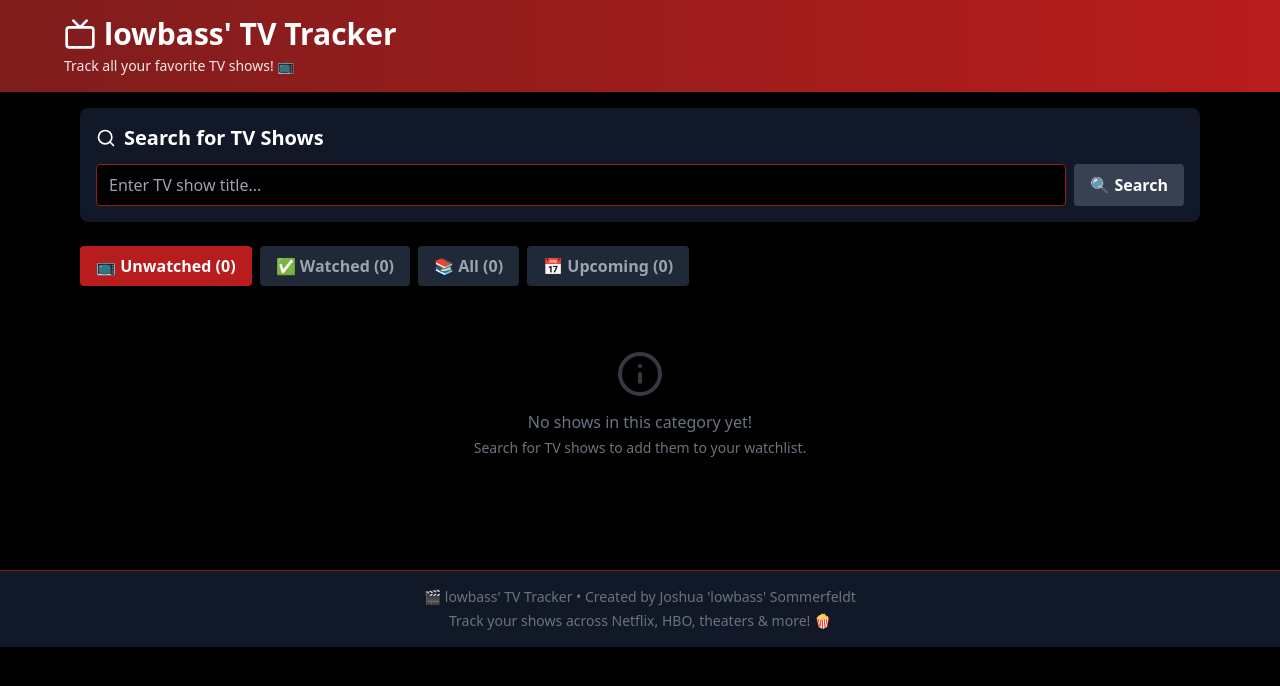
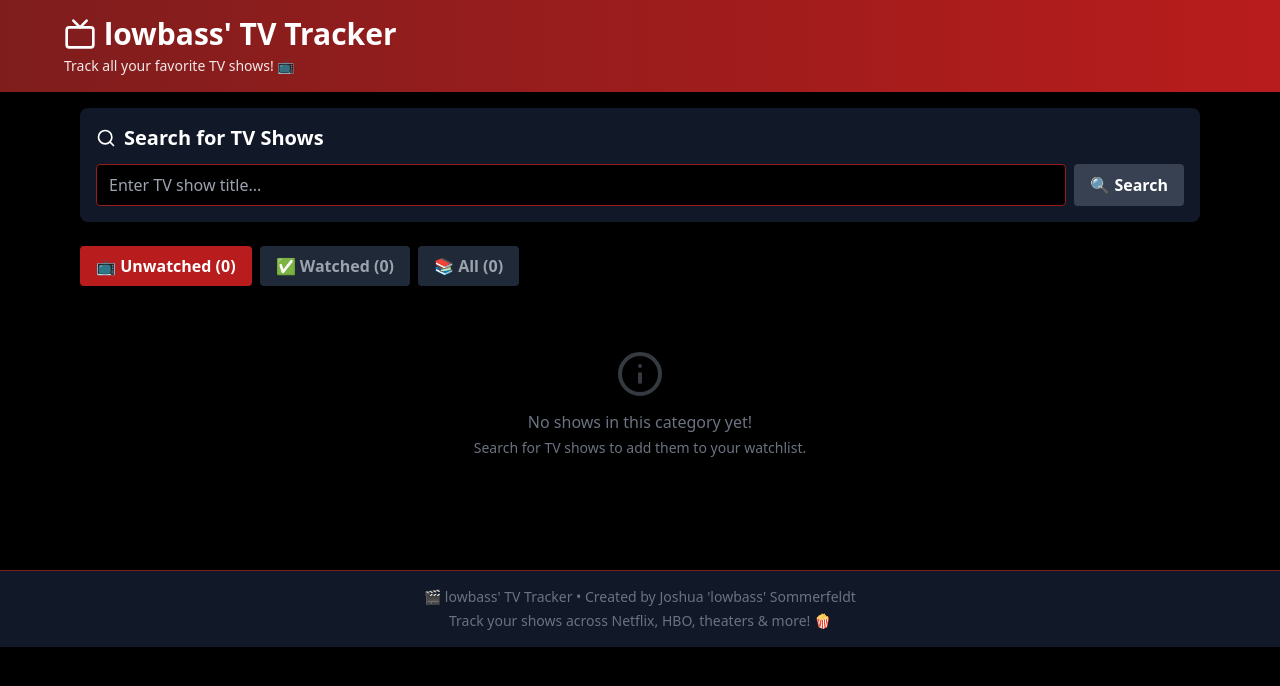
Before and after one commit to lowbassguy/lowbass-tv-tracker, a React (Vite) app: page / in a window 1280 px wide. Shown: the top 686 px of the page. Built offline with nearby package versions, Linux system fonts and the light colour scheme.

Commit message:
Revert "Add upcoming episodes tab to watchlist UI"
This reverts commit 2273941f714234f7c270733fa454572dbc2b51a9.

```diff
--- a/src/App.tsx
+++ b/src/App.tsx
@@ -553,8 +553,6 @@ const App = () => {
         return watchlist.filter(item => !item.watched);
       case 'watched':
         return watchlist.filter(item => item.watched);
-      case 'upcoming':
-        return []; // Upcoming tab shows episodes, not shows
       default:
         return watchlist;
     }
@@ -590,84 +588,6 @@ const App = () => {
     });
 
     return sortedEpisodes.slice(0, 10); // Limit to 10 episodes
-  };
-
-  // 📅 Get upcoming episodes from all tracked shows
-  const getUpcomingEpisodes = () => {
-    console.log('📅 Getting upcoming episodes from all tracked shows...');
-
-    const upcomingEpisodes: Array<{
-      id: string;
-      showId: string;
-      showTitle: string;
-      showPoster: string;
-      showPlatform: string;
-      season: number;
-      episode: number;
-      title: string;
-      airDate: string;
-      airTime?: string;
-      runtime?: number;
-      daysUntilAir: number;
-      isToday: boolean;
-      isPast: boolean;
-    }> = [];
-
-    const now = new Date();
-    const today = new Date(now.getFullYear(), now.getMonth(), now.getDate());
-
-    watchlist.forEach(show => {
-      if (show.episodes && show.episodes.length > 0) {
-        // Find episodes with future air dates or episodes that air today
-        const futureEpisodes = show.episodes.filter(episode => {
-          if (!episode.airDate) return false;
-
-          const airDate = new Date(episode.airDate);
-          const airDateOnly = new Date(airDate.getFullYear(), airDate.getMonth(), airDate.getDate());
-
-          // Include episodes that air today or in the future
-          return airDateOnly >= today;
-        });
-
-        // Sort by air date and take the next few episodes
-        futureEpisodes
-          .sort((a, b) => new Date(a.airDate).getTime() - new Date(b.airDate).getTime())
-          .slice(0, 5) // Limit to next 5 episodes per show
-          .forEach(episode => {
-            const airDate = new Date(episode.airDate);
-            const airDateOnly = new Date(airDate.getFullYear(), airDate.getMonth(), airDate.getDate());
-            const timeDiff = airDateOnly.getTime() - today.getTime();
-            const daysUntilAir = Math.ceil(timeDiff / (1000 * 3600 * 24));
-
-            upcomingEpisodes.push({
-              id: `${show.id}-${episode.id}`,
-              showId: show.id,
-              showTitle: show.title,
-              showPoster: show.poster,
-              showPlatform: show.platform,
-              season: episode.season,
-              episode: episode.episode,
-              title: episode.title,
-              airDate: episode.airDate,
-              airTime: episode.airTime,
-              runtime: episode.runtime,
-              daysUntilAir,
-              isToday: daysUntilAir === 0,
-              isPast: daysUntilAir < 0
-            });
-          });
-      }
-    });
-
-    // Sort by air date (closest first)
-    const sortedEpisodes = upcomingEpisodes.sort((a, b) => {
-      const dateA = new Date(a.airDate);
-      const dateB = new Date(b.airDate);
-      return dateA.getTime() - dateB.getTime();
-    });
-
-    console.log('📅 Found', sortedEpisodes.length, 'upcoming episodes');
-    return sortedEpisodes;
   };
 
   // 🔄 Toggle show expansion
@@ -1015,101 +935,10 @@ const App = () => {
           >
             📚 All ({watchlist.length})
           </button>
-          <button
-            onClick={() => {
-              console.log('📑 Switching to upcoming tab');
-              setActiveTab('upcoming');
-            }}
-            className={`px-4 py-2 rounded font-semibold transition-colors ${
-              activeTab === 'upcoming'
-                ? 'bg-red-700 text-white'
-                : 'bg-gray-800 text-gray-400 hover:bg-gray-700'
-            }`}
-          >
-            📅 Upcoming ({getUpcomingEpisodes().length})
-          </button>
         </div>
 
-        {/* 📅 Upcoming Episodes Display */}
-        {activeTab === 'upcoming' ? (
-          <div className="space-y-3">
-            {getUpcomingEpisodes().length > 0 ? (
-              getUpcomingEpisodes().map((episode) => (
-                <div key={episode.id} className="bg-gray-900 border border-red-900 rounded-lg p-4">
-                  <div className="flex items-start gap-4">
-                    {/* Show Poster */}
-                    <div className="flex-shrink-0">
-                      <img
-                        src={episode.showPoster}
-                        alt={episode.showTitle}
-                        className="w-16 h-24 object-cover rounded"
-                      />
-                    </div>
-
-                    {/* Episode Details */}
-                    <div className="flex-1">
-                      <div className="flex items-center justify-between mb-2">
-                        <h3 className="font-semibold text-white">{episode.showTitle}</h3>
-                        <span className="text-xs text-gray-400">{episode.showPlatform}</span>
-                      </div>
-
-                      <div className="flex items-center gap-2 mb-2">
-                        <span className="bg-red-700 text-white px-2 py-1 rounded text-xs font-medium">
-                          S{episode.season}E{episode.episode.toString().padStart(2, '0')}
-                        </span>
-                        <span className="text-sm text-gray-300">{episode.title}</span>
-                      </div>
-
-                      <div className="flex items-center gap-4 text-sm">
-                        <div className="flex items-center gap-1 text-gray-400">
-                          <Calendar className="w-4 h-4" />
-                          <span>{new Date(episode.airDate).toLocaleDateString()}</span>
-                          {episode.airTime && <span>at {episode.airTime}</span>}
-                        </div>
-
-                        {episode.runtime && (
-                          <div className="flex items-center gap-1 text-gray-400">
-                            <Clock className="w-4 h-4" />
-                            <span>{episode.runtime} min</span>
-                          </div>
-                        )}
-                      </div>
-
-                      {/* Days until air indicator */}
-                      <div className="mt-2">
-                        {episode.isToday ? (
-                          <span className="bg-green-700 text-white px-2 py-1 rounded text-xs font-medium">
-                            🎬 Airs Today!
-                          </span>
-                        ) : episode.daysUntilAir === 1 ? (
-                          <span className="bg-yellow-700 text-white px-2 py-1 rounded text-xs font-medium">
-                            📅 Tomorrow
-                          </span>
-                        ) : episode.daysUntilAir <= 7 ? (
-                          <span className="bg-orange-700 text-white px-2 py-1 rounded text-xs font-medium">
-                            📅 In {episode.daysUntilAir} days
-                          </span>
-                        ) : (
-                          <span className="bg-gray-700 text-gray-300 px-2 py-1 rounded text-xs font-medium">
-                            📅 In {episode.daysUntilAir} days
-                          </span>
-                        )}
-                      </div>
-                    </div>
-                  </div>
-                </div>
-              ))
-            ) : (
-              <div className="text-center py-12 text-gray-500">
-                <Calendar className="w-12 h-12 mx-auto mb-3 opacity-50" />
-                <p>No upcoming episodes found!</p>
-                <p className="text-sm mt-1">Add some shows to your watchlist to see their upcoming episodes.</p>
-              </div>
-            )}
-          </div>
-        ) : (
-          /* 📺 Watchlist Display with Episode Tracking */
-          <div className="space-y-2">
+        {/* 📺 Watchlist Display with Episode Tracking */}
+        <div className="space-y-2">
           {getFilteredItems().map(item => (
             <div key={item.id} className="bg-gray-900 border border-red-900 rounded-lg overflow-hidden">
               <button
@@ -1321,10 +1150,9 @@ const App = () => {
             </div>
           ))}
         </div>
-        )}
 
         {/* 📭 Empty State */}
-        {activeTab !== 'upcoming' && getFilteredItems().length === 0 && (
+        {getFilteredItems().length === 0 && (
           <div className="text-center py-12 text-gray-500">
             <Info className="w-12 h-12 mx-auto mb-3 opacity-50" />
             <p>No shows in this category yet!</p>
```
